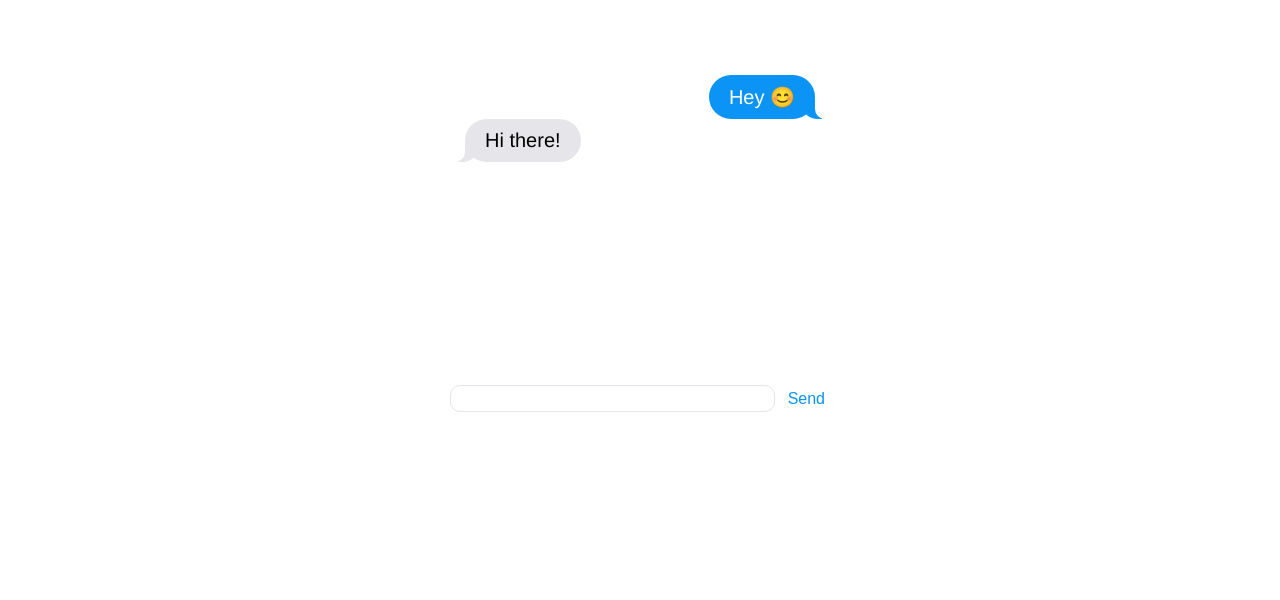
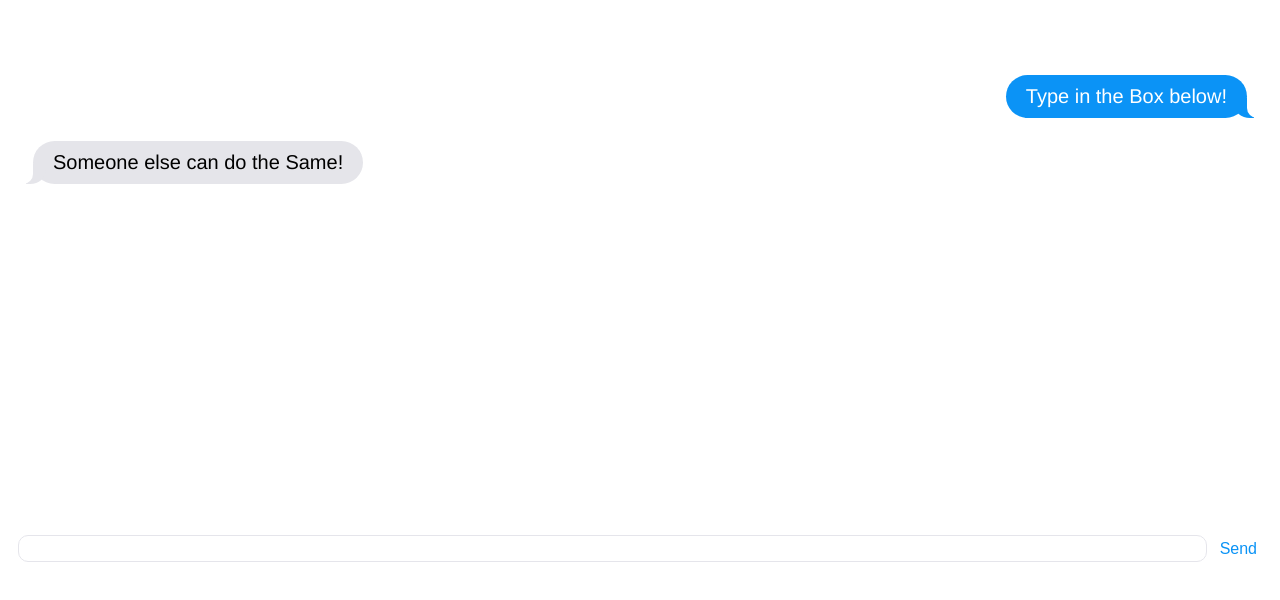
Before and after one commit to ATANKERA/Web-Chat-App, a website: page client/index.html in a window 1280 px wide. Drawn offline with nearby package versions, Linux system fonts and the light colour scheme; no server answers.

Commit message:
Add files via upload

```diff
--- a/client/index.html
+++ b/client/index.html
@@ -4,7 +4,7 @@
 <head>
   <meta charset="utf-8" />
   <meta http-equiv="X-UA-Compatible" content="IE=edge">
-  <title>Chat App</title>
+  <title>Web Chat App</title>
   <meta name="viewport" content="width=device-width, initial-scale=1">
   <link rel="stylesheet" type="text/css" media="screen" href="ios.css" />
   <script src="/socket.io/socket.io.js"></script>
@@ -13,9 +13,11 @@
 <body>
   <main>
     <section>
-      <p>Hey 😊</p>
+      <p>Type in the Box below!</p>
       <br />
-      <p>Hi there!</p>
+      <br />
+      <p>Someone else can do the Same!</p>
+      <br />
       <br />
     </section>
     <div>
--- a/client/ios.css
+++ b/client/ios.css
@@ -5,13 +5,13 @@ body {
 }
 
 main {
-  width: 400px;
+  width: auto;
   margin: auto;
   margin-top: 50px;
 }
 
 section {
-  height: 300px;
+  height: 450px;
   overflow: scroll;
   padding: 25px 25px 0 25px;
 }
```
